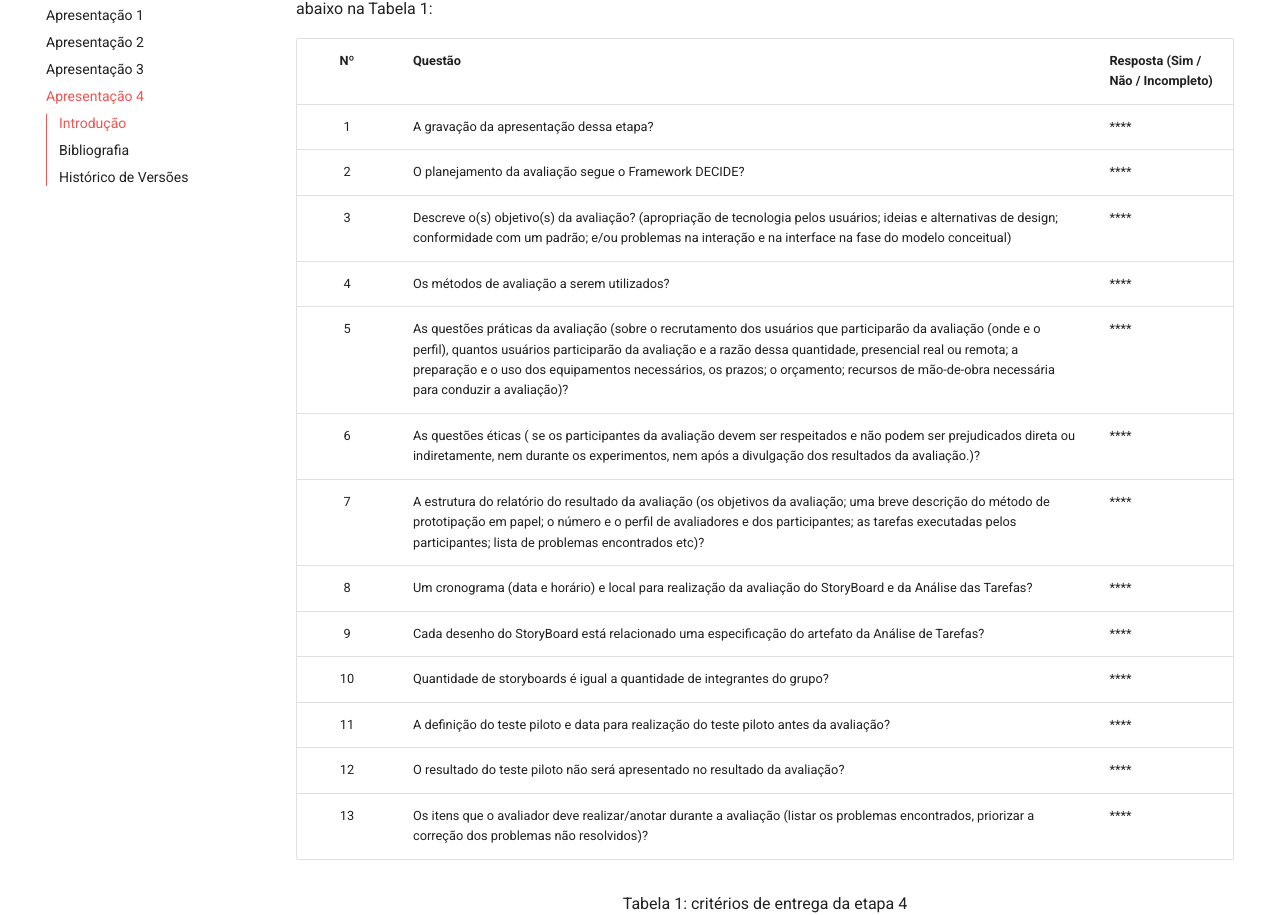
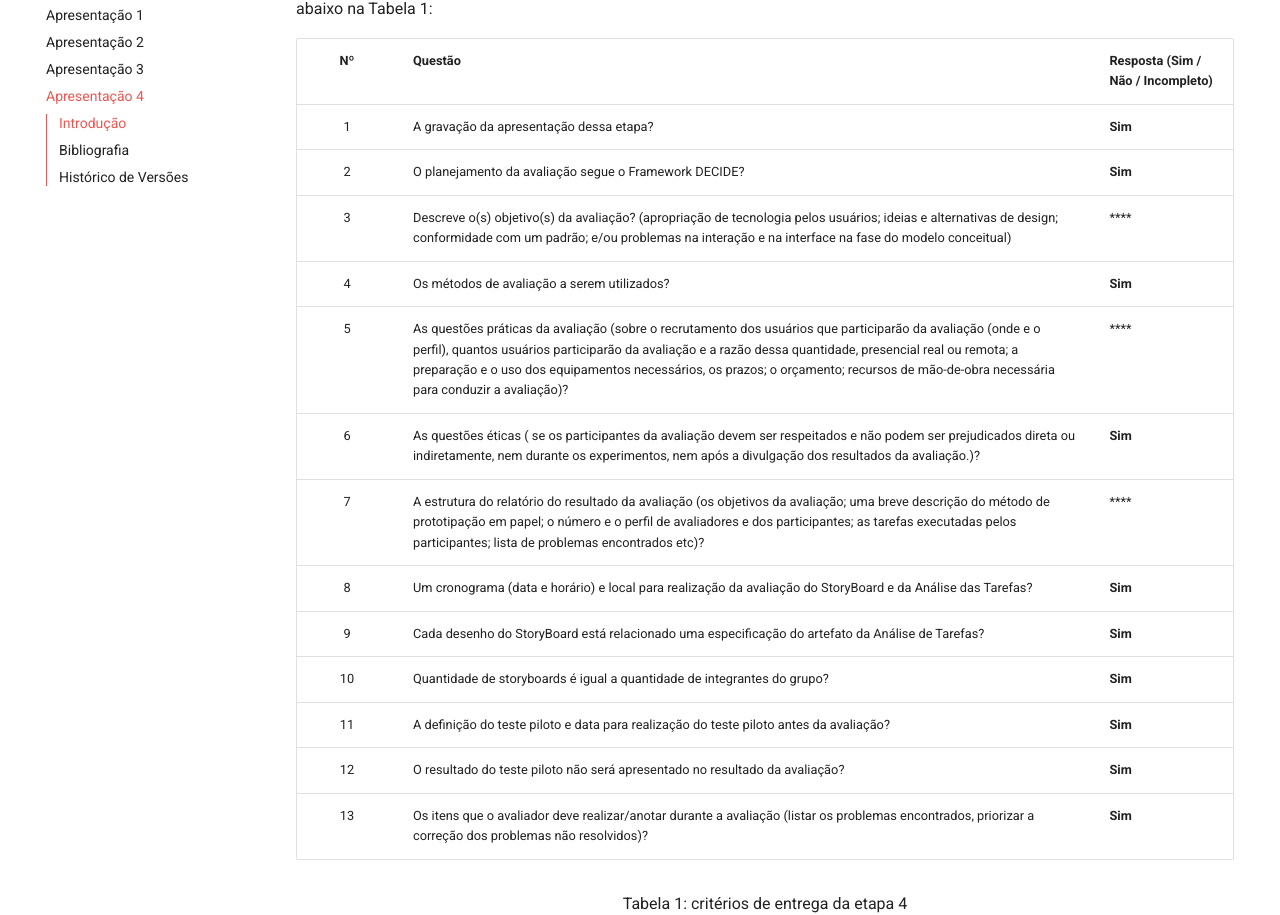
Before and after one commit to Interacao-Humano-Computador/2024.1-CBMERJ, an MkDocs documentation site: the page built from docs/apresentacoes/apresentacao_4.md, in a window 1280 px wide and 1400 px high, scrolled down 741 px. Shown: the part 141-1056 px from the top of the window. Built offline with MkDocs 1.6.1 and Material for MkDocs 9.7.7, drawn with Linux system fonts in a browser that asks for light colours; comment, search, counter and statistics services are not loaded.

Commit message:
Update apresentacao_4.md

```diff
--- a/docs/apresentacoes/apresentacao_4.md
+++ b/docs/apresentacoes/apresentacao_4.md
@@ -18,19 +18,19 @@ Fonte: autores.
 
 | Nº | Questão | Resposta (Sim / Não / Incompleto)|
 |:--:|---------|----------------------------------|
-| 1  | A gravação da apresentação dessa etapa?                                                                                   |  ****  |
-| 2  | O planejamento da avaliação segue o Framework DECIDE?                                                                     |  ****  |
+| 1  | A gravação da apresentação dessa etapa?                                                                                   |  **Sim**  |
+| 2  | O planejamento da avaliação segue o Framework DECIDE?                                                                     |  **Sim**  |
 | 3  | Descreve o(s) objetivo(s) da avaliação? (apropriação de tecnologia pelos usuários; ideias e alternativas de design; conformidade com um padrão; e/ou problemas na interação e na interface na fase do modelo conceitual)                             |  ****  |
-| 4  | Os métodos de avaliação a serem utilizados?                                                                               |  ****  |
+| 4  | Os métodos de avaliação a serem utilizados?                                                                               |  **Sim**  |
 | 5  | As questões práticas da avaliação (sobre o recrutamento dos usuários que participarão da avaliação (onde e o perfil), quantos usuários participarão da avaliação e a razão dessa quantidade, presencial real ou remota; a preparação e o uso dos equipamentos necessários, os prazos; o orçamento; recursos de mão-de-obra necessária para conduzir a avaliação)?                 |  ****  |
-| 6  | As questões éticas ( se os participantes da avaliação devem ser respeitados e não podem ser prejudicados direta ou indiretamente, nem durante os experimentos, nem após a divulgação dos resultados da avaliação.)?                                 |  ****  |
+| 6  | As questões éticas ( se os participantes da avaliação devem ser respeitados e não podem ser prejudicados direta ou indiretamente, nem durante os experimentos, nem após a divulgação dos resultados da avaliação.)?                                 |  **Sim**  |
 | 7  | A estrutura do relatório do resultado da avaliação (os objetivos da avaliação; uma breve descrição do método de prototipação em papel; o número e o perfil de avaliadores e dos participantes; as tarefas executadas pelos participantes; lista de problemas encontrados etc)?                                                                                                   |  ****  |
-| 8  | Um cronograma (data e horário) e local para realização da avaliação do StoryBoard e da Análise das Tarefas?               |  ****  |
-| 9  | Cada desenho do StoryBoard está relacionado uma especificação do artefato da Análise de Tarefas?                          |  ****  |
-| 10 | Quantidade de storyboards é igual a quantidade de integrantes do grupo?                                                   |  ****  |
-| 11 | A definição do teste piloto e data para realização do teste piloto antes da avaliação?                                    |  ****  |
-| 12 | O resultado do teste piloto não será apresentado no resultado da avaliação?                                               |  ****  |
-| 13 | Os itens que o avaliador deve realizar/anotar durante a avaliação (listar os problemas encontrados, priorizar a correção dos problemas não resolvidos)?                                                                                                   |  ****  |
+| 8  | Um cronograma (data e horário) e local para realização da avaliação do StoryBoard e da Análise das Tarefas?               |  **Sim**  |
+| 9  | Cada desenho do StoryBoard está relacionado uma especificação do artefato da Análise de Tarefas?                          |  **Sim**  |
+| 10 | Quantidade de storyboards é igual a quantidade de integrantes do grupo?                                                   |  **Sim**  |
+| 11 | A definição do teste piloto e data para realização do teste piloto antes da avaliação?                                    |  **Sim**  |
+| 12 | O resultado do teste piloto não será apresentado no resultado da avaliação?                                               |  **Sim**  |
+| 13 | Os itens que o avaliador deve realizar/anotar durante a avaliação (listar os problemas encontrados, priorizar a correção dos problemas não resolvidos)?                                                                                                   |  **Sim**  |
 
 <center>
 
```
